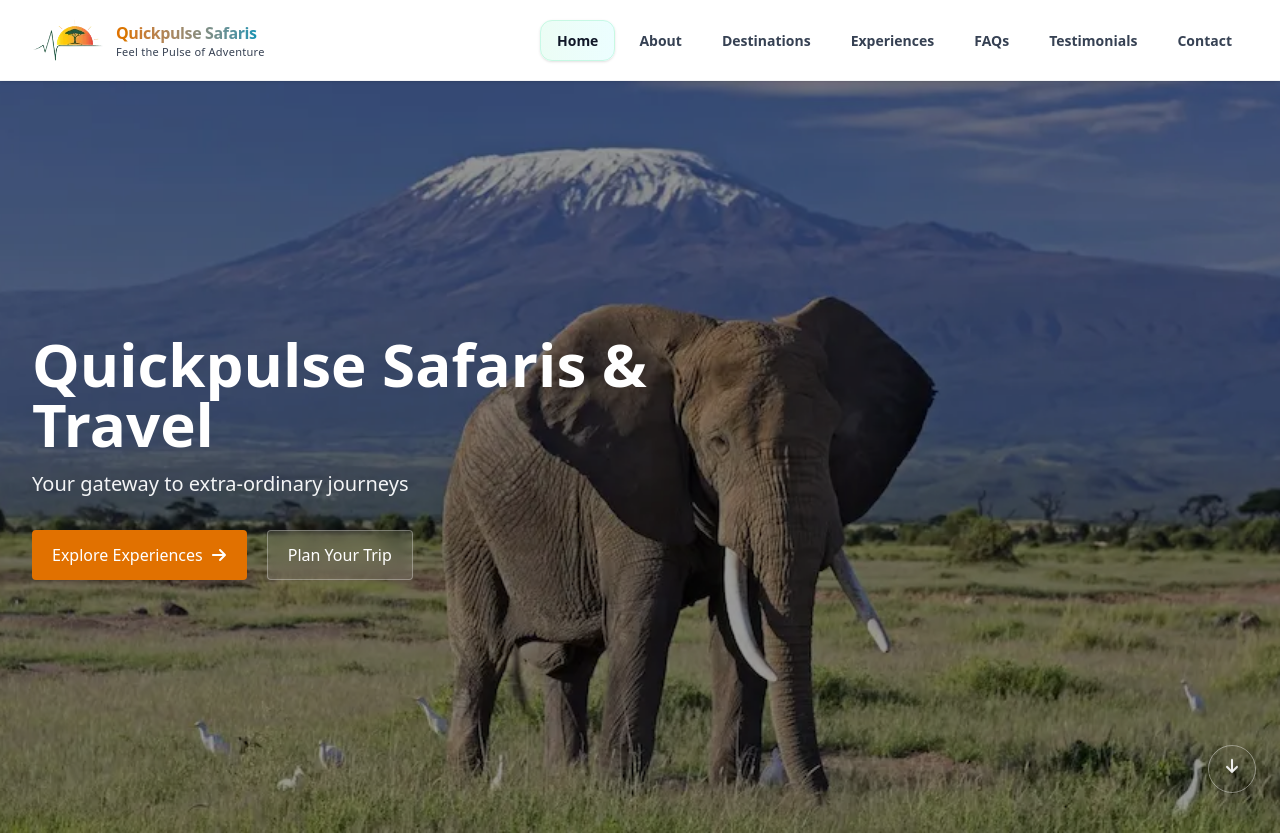
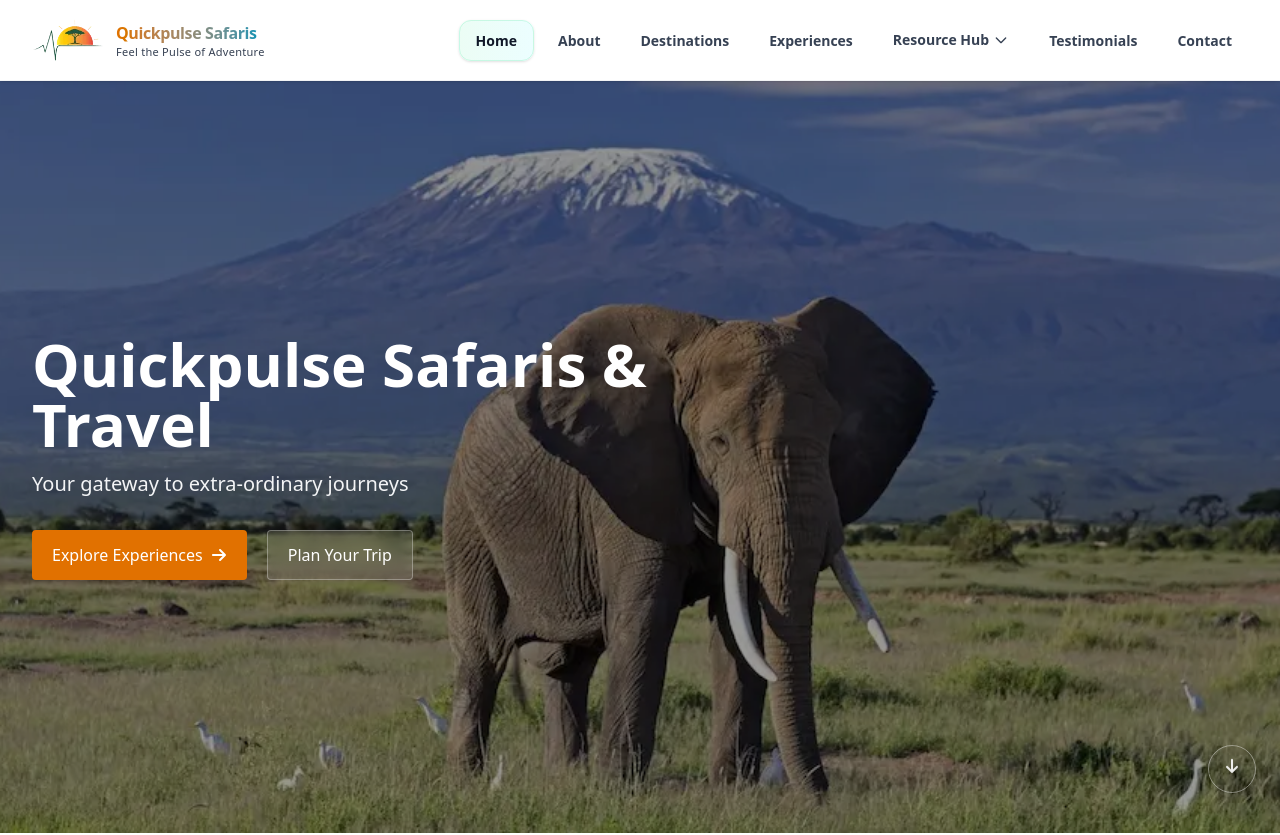
Before and after one commit to mike111-sys/Quick-Safaris, a React (Vite) app: page / in a window 1280 px wide. Shown: the top 835 px of the page. Built offline with nearby package versions, Linux system fonts and the light colour scheme.

Commit message:
refined navbar

```diff
--- a/src/components/Navbar.tsx
+++ b/src/components/Navbar.tsx
@@ -26,6 +26,8 @@ const desktopNavItemClass = ({ isActive }: { isActive: boolean }) =>
   const Navbar: React.FC<NavbarProps> = ({ onLogoLoaded }) => {
  const [open, setOpen] = useState(false)
   const [imageLoaded, setImageLoaded] = useState(false)
+  const [showResources, setShowResources] = useState(false)
+
 
 
   return (
@@ -105,13 +107,73 @@ const desktopNavItemClass = ({ isActive }: { isActive: boolean }) =>
             </motion.div>
 
 
+           {/* Resource Hub Dropdown */}
+<div
+  className="relative"
+  onMouseEnter={() => setShowResources(true)}
+  onMouseLeave={() => setShowResources(false)}
+>
   <motion.div
     initial={{ opacity: 0, y: -20 }}
     animate={{ opacity: 1, y: 0 }}
     transition={{ duration: 0.5, delay: 0.7 }}
   >
-              <NavLink to="/faq" className={desktopNavItemClass}>FAQs</NavLink>
+    <button
+      className="px-4 py-2.5 rounded-xl text-nowrap text-sm font-semibold transition-all duration-300 text-gray-700 hover:text-gray-900 hover:bg-gray-50/80 hover:shadow-sm flex items-center gap-1"
+    >
+      Resource Hub
+      <svg
+        className={`w-4 h-4 transition-transform duration-300 ${
+          showResources ? 'rotate-180' : ''
+        }`}
+        fill="none"
+        stroke="currentColor"
+        strokeWidth={2}
+        viewBox="0 0 24 24"
+      >
+        <path strokeLinecap="round" strokeLinejoin="round" d="M19 9l-7 7-7-7" />
+      </svg>
+    </button>
   </motion.div>
+
+  <AnimatePresence>
+    {showResources && (
+      <motion.div
+        initial={{ opacity: 0, y: -10 }}
+        animate={{ opacity: 1, y: 0 }}
+        exit={{ opacity: 0, y: -10 }}
+        transition={{ duration: 0.2 }}
+        className="absolute left-0 mt-2 w-44 bg-white border border-gray-200 rounded-xl shadow-lg z-40"
+      >
+        <NavLink
+          to="/blog"
+          className={({ isActive }) =>
+            `block px-4 py-2 text-sm rounded-t-xl transition-all ${
+              isActive
+                ? 'bg-emerald-50 text-emerald-700 font-semibold'
+                : 'text-gray-700 hover:bg-gray-50'
+            }`
+          }
+        >
+          Blogs
+        </NavLink>
+        <NavLink
+          to="/faq"
+          className={({ isActive }) =>
+            `block px-4 py-2 text-sm rounded-b-xl transition-all ${
+              isActive
+                ? 'bg-emerald-50 text-emerald-700 font-semibold'
+                : 'text-gray-700 hover:bg-gray-50'
+            }`
+          }
+        >
+          FAQs
+        </NavLink>
+      </motion.div>
+    )}
+  </AnimatePresence>
+</div>
+
             <motion.div
               initial={{ opacity: 0, y: -20 }}
               animate={{ opacity: 1, y: 0 }}
@@ -195,15 +257,36 @@ const desktopNavItemClass = ({ isActive }: { isActive: boolean }) =>
               </motion.div>
 
 
+             {/* Resource Hub (Mobile Dropdown) */}
 <motion.div
   initial={{ opacity: 0, y: 20 }}
   animate={{ opacity: 1, y: 0 }}
   transition={{ duration: 0.3, delay: 0.7 }}
 >
+  <details className="group">
+    <summary className="flex justify-between items-center cursor-pointer px-4 py-3 rounded-xl text-sm font-semibold text-gray-700 hover:text-gray-900 hover:bg-gray-50/80">
+      Resource Hub
+      <svg
+        className="w-4 h-4 text-gray-500 group-open:rotate-180 transition-transform duration-300"
+        fill="none"
+        stroke="currentColor"
+        strokeWidth={2}
+        viewBox="0 0 24 24"
+      >
+        <path strokeLinecap="round" strokeLinejoin="round" d="M19 9l-7 7-7-7" />
+      </svg>
+    </summary>
+    <div className="pl-6 space-y-1">
+      <NavLink onClick={() => setOpen(false)} to="/blog" className={navItemClass}>
+        Blogs
+      </NavLink>
       <NavLink onClick={() => setOpen(false)} to="/faq" className={navItemClass}>
         FAQs
       </NavLink>
+    </div>
+  </details>
 </motion.div>
+
               <motion.div
                 initial={{ opacity: 0, y: 20 }}
                 animate={{ opacity: 1, y: 0 }}
```
Lines whose indentation alone changed are shown as unchanged.
